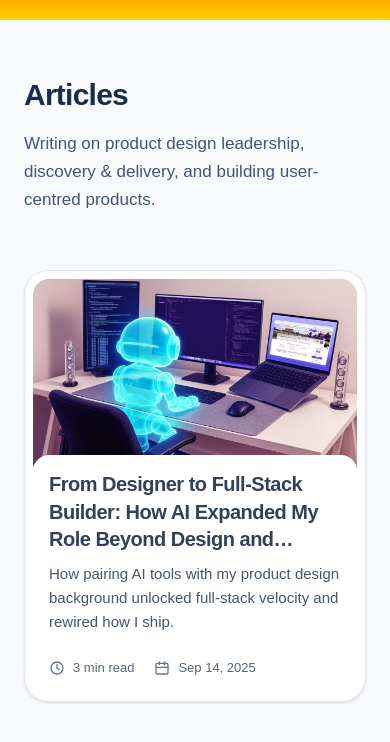
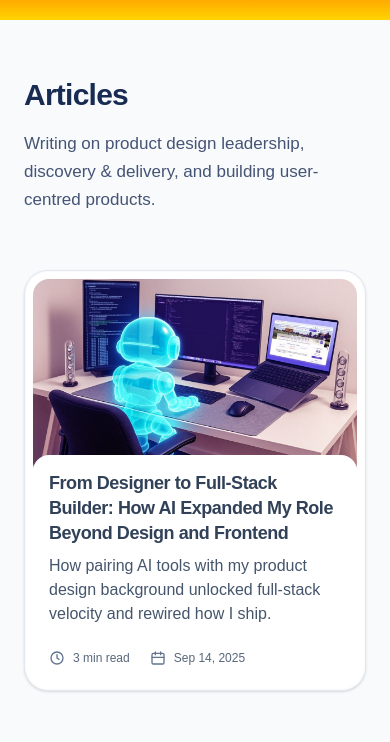
Before and after one commit to oliverpitsch/oliverpitsch.github.io, a Next.js app: page /articles in a window 390 px wide. Shown: the top 742 px of the page. Built offline with nearby package versions, Linux system fonts and the light colour scheme.

Commit message:
refactor: adjust grid layout and improve ArticleCard styling for better responsiveness

```diff
--- a/src/app/articles/page.tsx
+++ b/src/app/articles/page.tsx
@@ -18,7 +18,7 @@ export default async function ArticlesIndex() {
             Writing on product design leadership, discovery & delivery, and building user-centred products.
           </p>
         </header>
-        <div className="grid gap-10 sm:grid-cols-2 lg:grid-cols-3 xl:grid-cols-4 auto-rows-fr">
+        <div className="grid gap-10 sm:grid-cols-2 lg:grid-cols-3 xl:grid-cols-3 auto-rows-fr">
           {articles.map(a => (
             <ArticleCard key={a.slug} article={a} />
           ))}
--- a/src/components/ArticleCard.tsx
+++ b/src/components/ArticleCard.tsx
@@ -13,11 +13,11 @@ export default function ArticleCard({ article: a, className = '' }: ArticleCardP
       href={`/articles/${a.slug}`}
       className={[
         'group relative flex flex-col rounded-3xl overflow-hidden',
-        'border border-[#E2E8F0] dark:border-[#283B63] p-2',
+        'border border-[#E2E8F0] dark:border-slate-800 p-2',
         'bg-white dark:bg-[#152544]',
-        'shadow-sm ring-0 transition hover:ring-4 ring-amber-400/50',
+        'shadow-sm ring-0 transition hover:ring-4 ring-amber-400/50 dark:ring-amber-400/60',
         'transition-shadow focus-visible:outline-none focus-visible:ring-2 focus-visible:ring-indigo-500',
-        'focus-visible:ring-offset-2 focus-visible:ring-offset-[#F8FAFC] dark:focus-visible:ring-offset-[#182B52]',
+        'focus-visible:ring-offset-2 focus-visible:ring-offset-[#F8FAFC] dark:focus-visible:ring-offset-[#091223]',
         className,
       ].join(' ')}
     >
@@ -32,15 +32,15 @@ export default function ArticleCard({ article: a, className = '' }: ArticleCardP
         />
 
       </div>):null}
-      <div className={`flex-1 flex flex-col gap-3 z-2 p-4 bg-white rounded-2xl ${heroSrc ? '-mt-6' : ''}`}>
+      <div className={`flex-1 flex flex-col gap-3 z-2 p-4 bg-white dark:bg-[#152544] rounded-2xl ${heroSrc ? '-mt-6' : ''}`}>
         <div className="flex flex-col gap-2">
-        <h2 className="text-[20px] md:text-[22px] font-semibold leading-snug tracking-tight text-slate-700 dark:text-[#E6EEFF] line-clamp-3">
+        <h2 className="text-lg lg:text-xl font-semibold leading-snug tracking-tight text-slate-700 dark:text-[#E6EEFF] line-clamp-3">
           {a.Title}
         </h2>
-        <p className="text-[15px] leading-6 text-slate-600 dark:text-slate-400 line-clamp-3">
+        <p className="text-base leading-6 text-slate-600 dark:text-slate-200 line-clamp-3">
           {a.description || '—'}
         </p></div>
-        <div className="pt-3 text-[13px] font-medium text-slate-600/90 dark:text-slate-400/90 flex flex-wrap items-center gap-5">
+        <div className="pt-3 text-xs font-medium text-slate-600/90 dark:text-slate-400/90 flex flex-wrap items-center gap-5">
           {a.readingTime && (
             <span className="inline-flex items-center gap-2">
               <svg width="16" height="16" viewBox="0 0 24 24" fill="none" xmlns="http://www.w3.org/2000/svg" className="text-slate-500">
```
